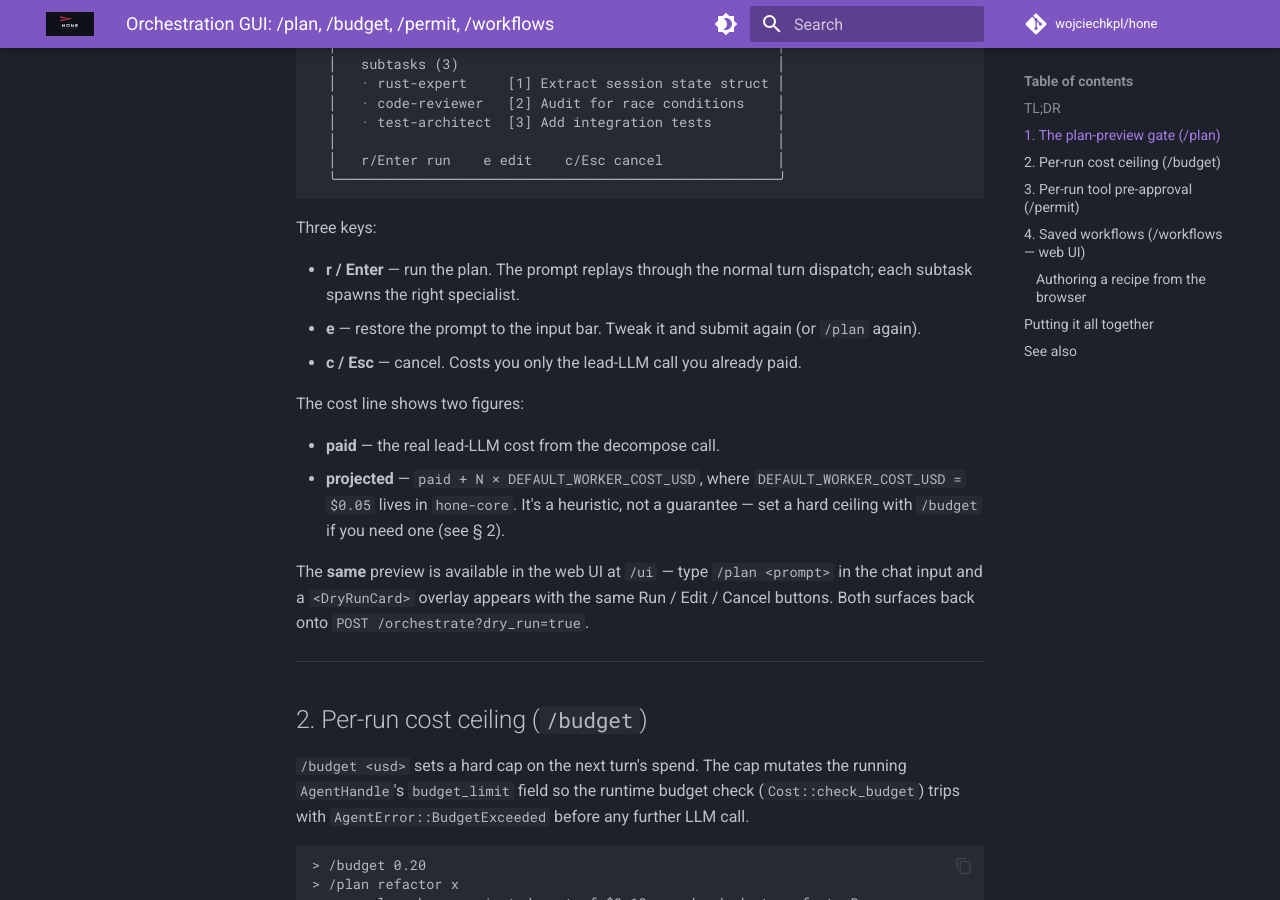
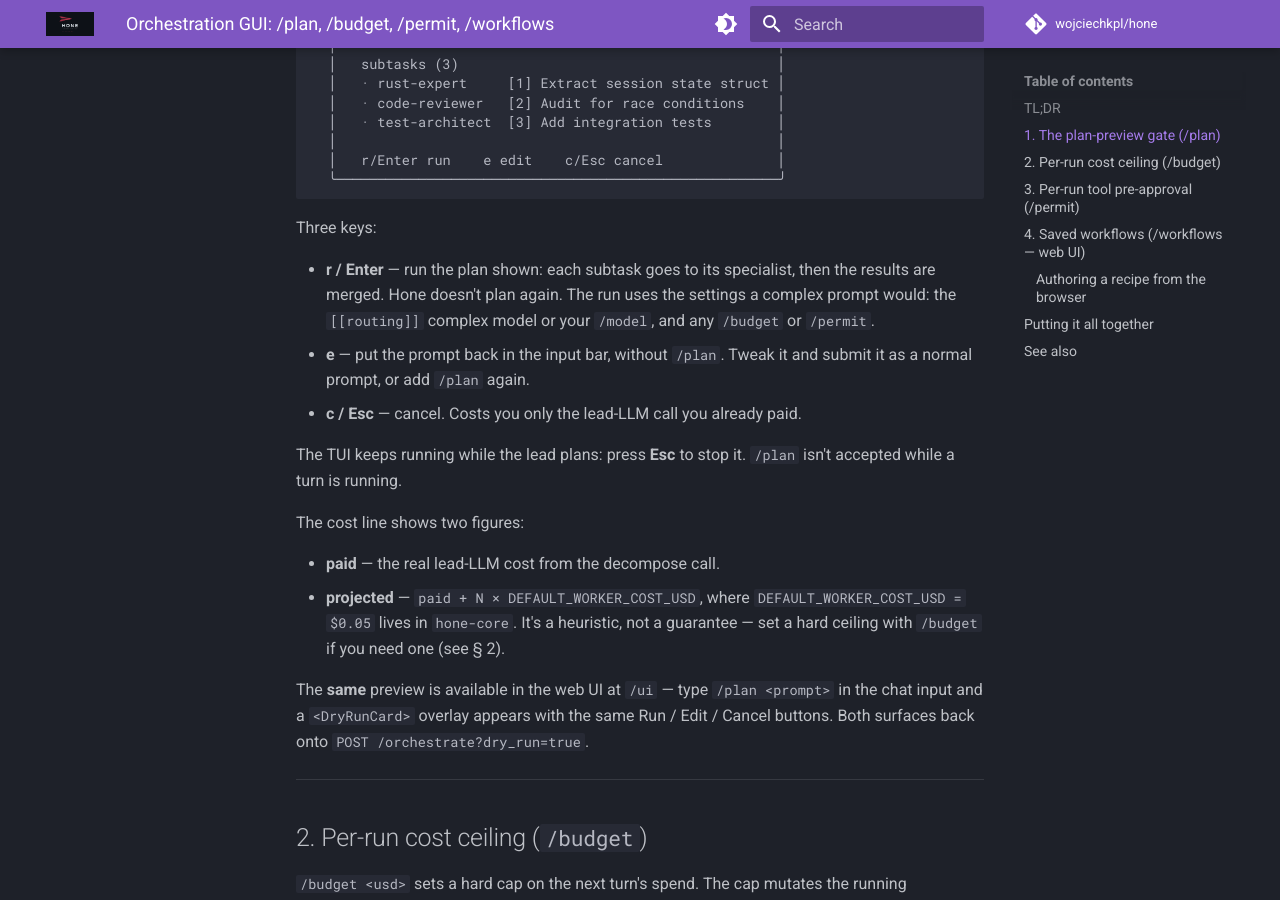
Before and after one commit to wojciechkpl/hone, an MkDocs documentation site: the page built from docs/tutorials/orchestration-gui.md, in a window 1280 px wide and 900 px high, scrolled down 1109 px. Built offline with MkDocs 1.6.1 and Material for MkDocs 9.7.7, drawn with Linux system fonts in a browser that asks for light colours; comment, search, counter and statistics services are not loaded.

Commit message:
docs: /plan Run runs the plan shown, Edit restores the prompt, planning can be stopped

```diff
--- a/docs/tutorials/orchestration-gui.md
+++ b/docs/tutorials/orchestration-gui.md
@@ -43,12 +43,17 @@ result before paying for any worker.
 
 Three keys:
 
-- **r / Enter** — run the plan. The prompt replays through the normal
-  turn dispatch; each subtask spawns the right specialist.
-- **e** — restore the prompt to the input bar. Tweak it and submit
-  again (or `/plan` again).
+- **r / Enter** — run the plan shown: each subtask goes to its
+  specialist, then the results are merged. Hone doesn't plan again.
+  The run uses the settings a complex prompt would: the `[[routing]]`
+  complex model or your `/model`, and any `/budget` or `/permit`.
+- **e** — put the prompt back in the input bar, without `/plan`.
+  Tweak it and submit it as a normal prompt, or add `/plan` again.
 - **c / Esc** — cancel. Costs you only the lead-LLM call you already
   paid.
+
+The TUI keeps running while the lead plans: press **Esc** to stop it.
+`/plan` isn't accepted while a turn is running.
 
 The cost line shows two figures:
 
```
Also changed, not shown: CHANGELOG.md (+15 -0 lines), docs/architecture/orchestration-gui-flow.md (+32 -41 lines), docs/plans/plan-gate-spec.md (+1 -1 lines).
